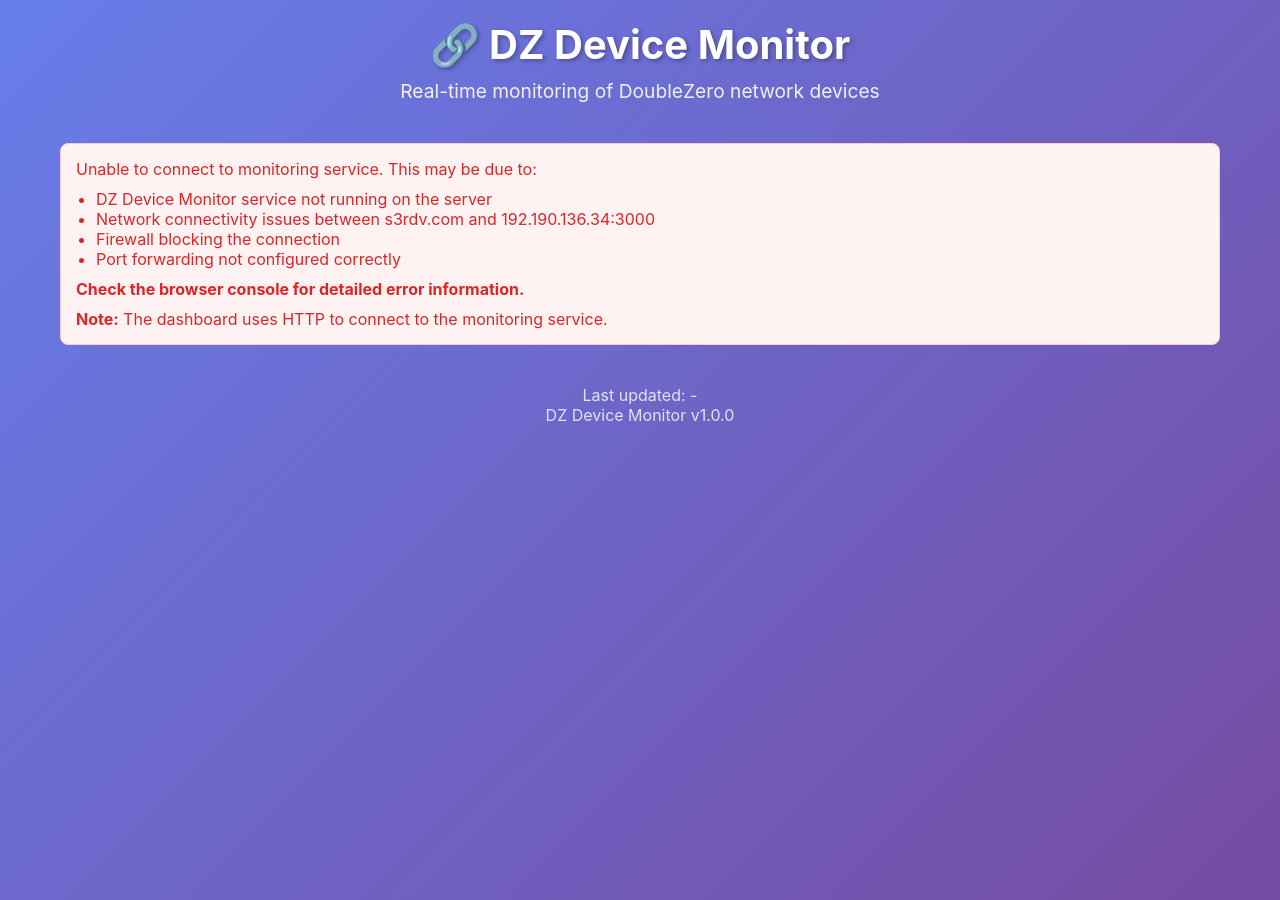
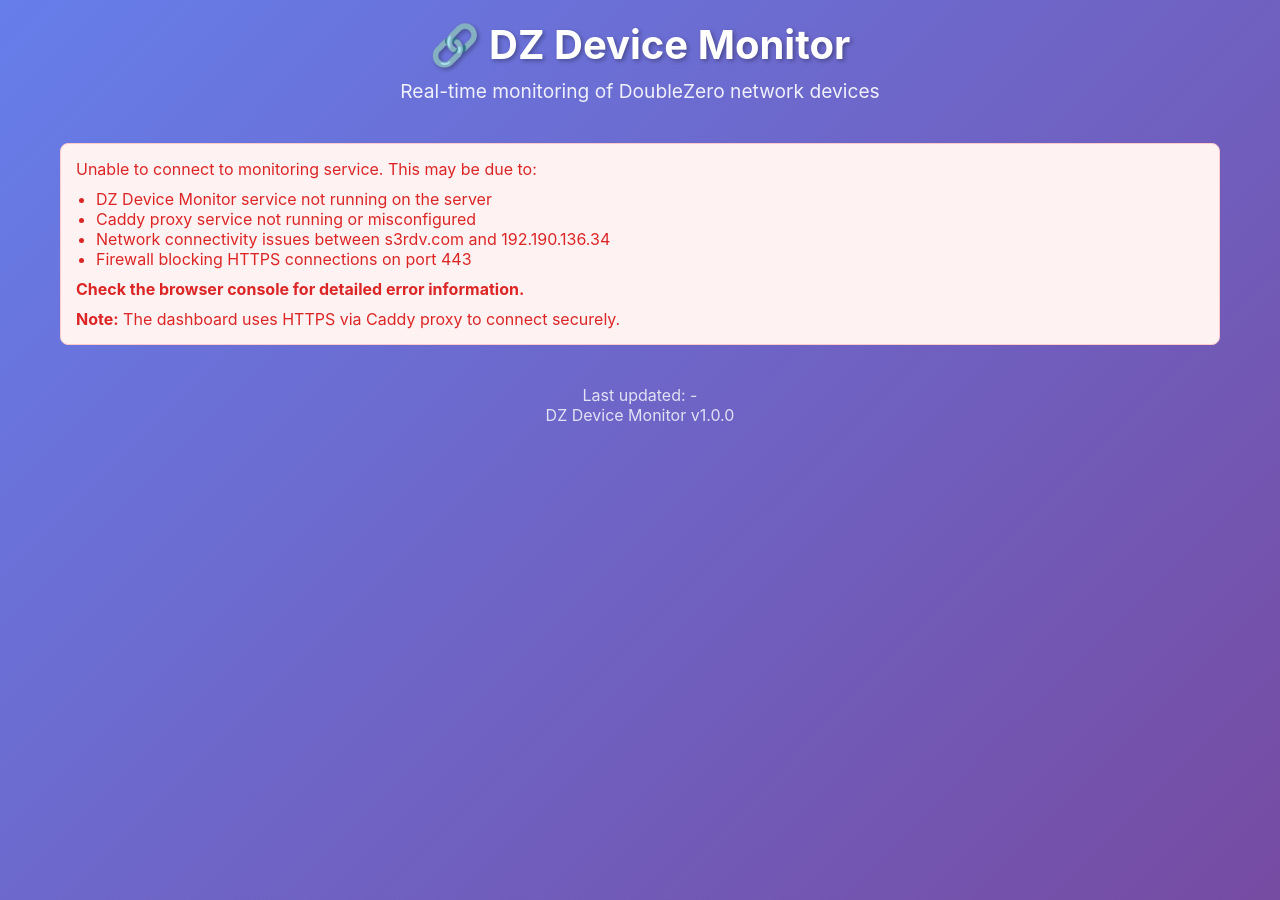
Before and after one commit to T3chie-404/s3rdv_website, a Jekyll site: the page dzd_monitor.html, which Jekyll copies as it is, in a window 1280 px wide. Built offline with Jekyll 4.4.1, drawn with Linux system fonts in a browser that asks for light colours.

Commit message:
Update dashboard to use HTTPS via Caddy proxy
- Changed API endpoint to use HTTPS (https://192.190.136.34)
- Removed port 3000 from URL since Caddy handles the proxy
- Updated error messages to reflect Caddy setup
- Dashboard now connects securely without mixed content warnings
- Caddy automatically handles SSL certificates and proxying

```diff
--- a/dzd_monitor.html
+++ b/dzd_monitor.html
@@ -209,12 +209,12 @@
             Unable to connect to monitoring service. This may be due to:
             <ul style="margin-top: 10px; padding-left: 20px;">
                 <li>DZ Device Monitor service not running on the server</li>
-                <li>Network connectivity issues between s3rdv.com and 192.190.136.34:3000</li>
-                <li>Firewall blocking the connection</li>
-                <li>Port forwarding not configured correctly</li>
+                <li>Caddy proxy service not running or misconfigured</li>
+                <li>Network connectivity issues between s3rdv.com and 192.190.136.34</li>
+                <li>Firewall blocking HTTPS connections on port 443</li>
             </ul>
             <p style="margin-top: 10px;"><strong>Check the browser console for detailed error information.</strong></p>
-            <p style="margin-top: 10px;"><strong>Note:</strong> The dashboard uses HTTP to connect to the monitoring service.</strong></p>
+            <p style="margin-top: 10px;"><strong>Note:</strong> The dashboard uses HTTPS via Caddy proxy to connect securely.</strong></p>
         </div>
 
         <div id="content" style="display: none;">
@@ -278,10 +278,10 @@
         let refreshInterval;
 
         // Configuration - Update this to your server URL
-        // Use HTTP for external connections since DZ Device Monitor doesn't support HTTPS
+        // Use HTTPS via Caddy proxy for secure connections
         const API_BASE = window.location.hostname === 'localhost' || window.location.hostname === '127.0.0.1'
             ? 'http://localhost:3000'
-            : 'http://192.190.136.34:3000'; // Proxmox server IP address 10.252.3.192 running in Bluebird DC
+            : 'https://192.190.136.34'; // Caddy proxy with automatic HTTPS
 
         async function fetchData() {
             try {
```
